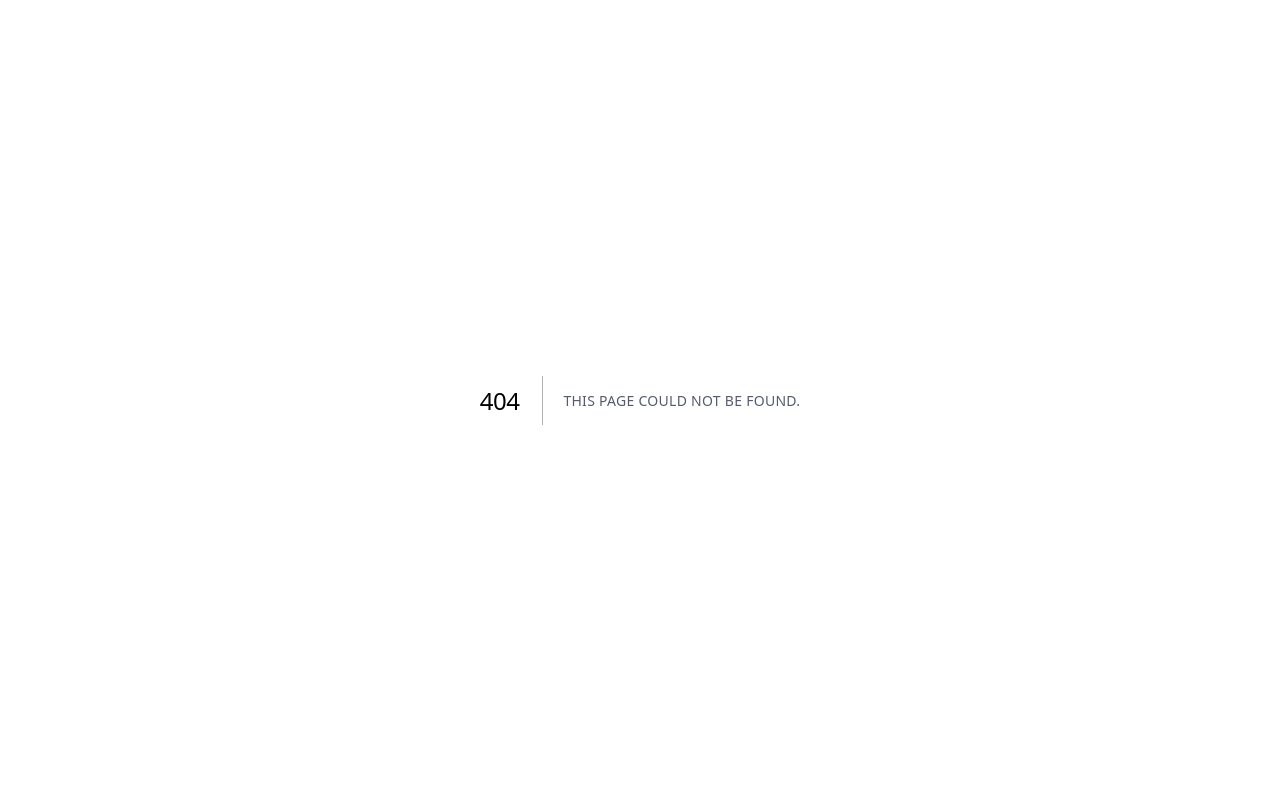
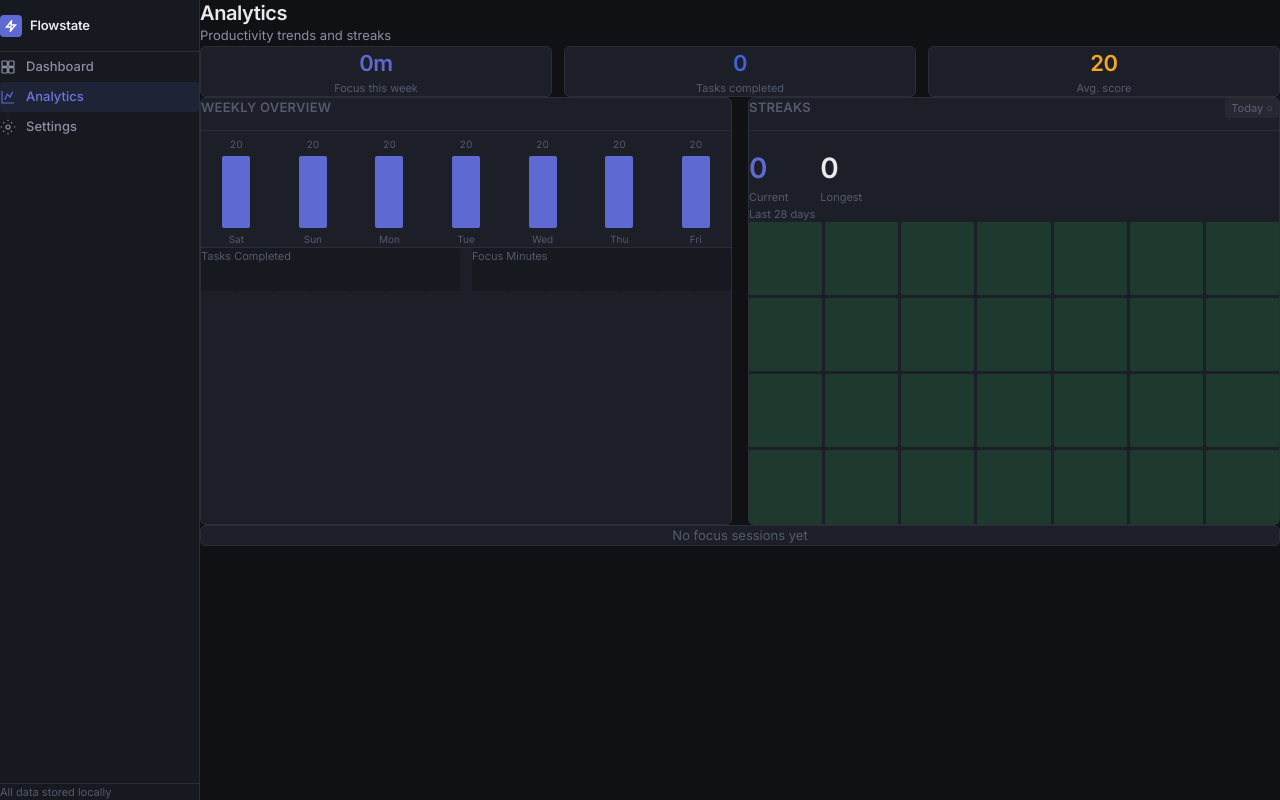
Before and after one commit to delbyte/local-productivity-tracker, a Next.js app: page /analytics in a window 1280 px wide. Before the commit this address had no page. Built offline with nearby package versions, Linux system fonts and the light colour scheme.

Commit message:
feat: compose analytics page

```diff
--- /dev/null
+++ b/src/app/analytics/page.tsx
@@ -0,0 +1,56 @@
+'use client';
+
+import { useEffect, useState } from 'react';
+import { AppShell } from '@/components/layout/AppShell';
+import { WeeklyChart } from '@/components/analytics/WeeklyChart';
+import { StreakDisplay } from '@/components/analytics/StreakDisplay';
+import { SessionHistory } from '@/components/timer/SessionHistory';
+import { getWeekStats } from '@/lib/storage';
+import { getToday, DayStats, formatDuration } from '@/types';
+
+export default function AnalyticsPage() {
+    const [week, setWeek] = useState<DayStats[]>([]);
+    const [totals, setTotals] = useState({ focus: 0, tasks: 0, avg: 0 });
+
+    useEffect(() => {
+        const data = getWeekStats(getToday());
+        setWeek(data);
+        const focus = data.reduce((s, d) => s + d.focusMinutes, 0);
+        const tasks = data.reduce((s, d) => s + d.tasksCompleted, 0);
+        const scored = data.filter((d) => d.score > 0);
+        const avg = scored.length ? Math.round(scored.reduce((s, d) => s + d.score, 0) / scored.length) : 0;
+        setTotals({ focus, tasks, avg });
+    }, []);
+
+    return (
+        <AppShell>
+            <div className="space-y-6">
+                <div>
+                    <h1>Analytics</h1>
+                    <p className="text-[13px] text-[var(--color-text-secondary)] mt-0.5">Productivity trends and streaks</p>
+                </div>
+
+                {/* Summary */}
+                <div className="grid grid-cols-3 gap-3">
+                    {[
+                        { label: 'Focus this week', value: formatDuration(totals.focus), color: 'var(--color-accent)' },
+                        { label: 'Tasks completed', value: String(totals.tasks), color: 'var(--color-info)' },
+                        { label: 'Avg. score', value: String(totals.avg), color: 'var(--color-warning)' },
+                    ].map((s, i) => (
+                        <div key={i} className="card p-4 text-center">
+                            <p className="text-[22px] font-semibold tracking-[-0.02em]" style={{ color: s.color }}>{s.value}</p>
+                            <p className="text-[11px] text-[var(--color-text-muted)] mt-1">{s.label}</p>
+                        </div>
+                    ))}
+                </div>
+
+                <div className="grid grid-cols-1 lg:grid-cols-2 gap-4">
+                    <WeeklyChart data={week} />
+                    <StreakDisplay />
+                </div>
+
+                <SessionHistory />
+            </div>
+        </AppShell>
+    );
+}
```
